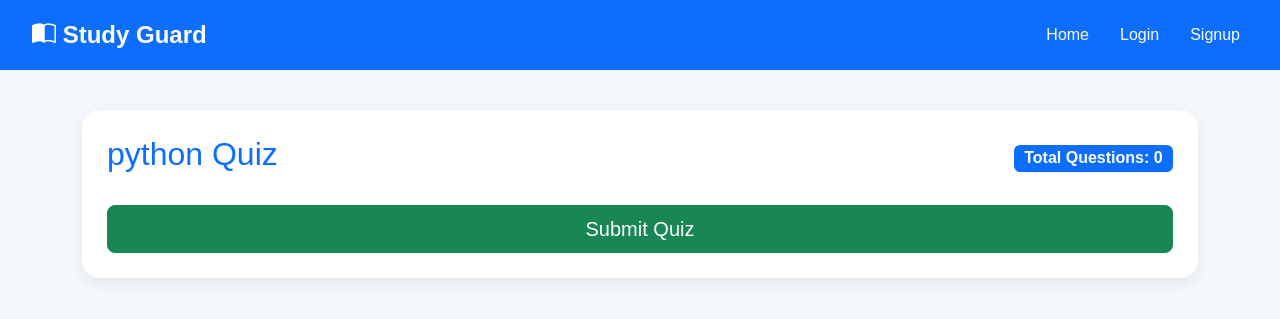
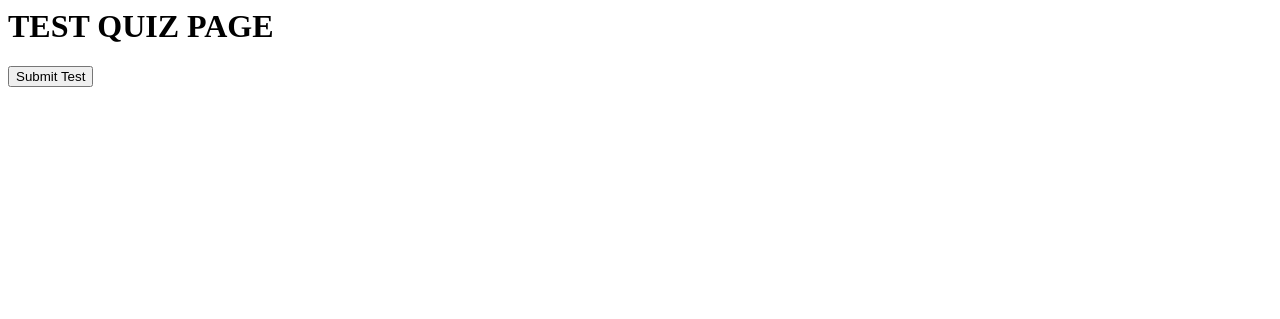
Before and after one commit to Sachingupta209/Study-Guard, a Django app: page /student/quiz/take/47/ in a window 1280 px wide. Shown: the top 319 px of the page. Run offline with Django 5.2, Linux system fonts and the light colour scheme; a user stored in the database is signed in; data comes from the database, SQL or seed files in the repository.

Commit message:
Template test

```diff
--- a/core/templates/take_quiz.html
+++ b/core/templates/take_quiz.html
@@ -1,127 +1,13 @@
-{% extends 'base.html' %}
+<h1>TEST QUIZ PAGE</h1>
 
-{% block content %}
+<form method="POST" action="{% url 'submit_quiz' quiz.id %}">
 
-<div class="container">
+    {% csrf_token %}
 
-    <div class="card-box">
+    <button type="submit">
 
-        <div class="d-flex justify-content-between align-items-center mb-4">
+        Submit Test
 
-            <h2 class="text-primary">
-                {{ quiz.subject }} Quiz
-            </h2>
+    </button>
 
-            <span class="badge bg-primary fs-6">
-
-                Total Questions:
-                {{ questions|length }}
-
-            </span>
-
-        </div>
-
-
-        <form method="POST" action="{% url 'submit_quiz' quiz.id %}">
-
-            {% csrf_token %}
-
-            {% for q in questions %}
-
-            <div class="card mb-4 border-0 shadow-sm">
-
-                <div class="card-body">
-
-                    <h5 class="mb-4">
-
-                        Q{{ forloop.counter }}.
-                        {{ q.question_text }}
-
-                    </h5>
-
-                    <div class="form-check mb-3">
-
-                        <input
-                        class="form-check-input"
-                        type="radio"
-                        name="{{ q.id }}"
-                        value="{{ q.option_a }}"
-                        required>
-
-                        <label class="form-check-label">
-
-                            {{ q.option_a }}
-
-                        </label>
-
-                    </div>
-
-                    <div class="form-check mb-3">
-
-                        <input
-                        class="form-check-input"
-                        type="radio"
-                        name="{{ q.id }}"
-                        value="{{ q.option_b }}">
-
-                        <label class="form-check-label">
-
-                            {{ q.option_b }}
-
-                        </label>
-
-                    </div>
-
-                    <div class="form-check mb-3">
-
-                        <input
-                        class="form-check-input"
-                        type="radio"
-                        name="{{ q.id }}"
-                        value="{{ q.option_c }}">
-
-                        <label class="form-check-label">
-
-                            {{ q.option_c }}
-
-                        </label>
-
-                    </div>
-
-                    <div class="form-check">
-
-                        <input
-                        class="form-check-input"
-                        type="radio"
-                        name="{{ q.id }}"
-                        value="{{ q.option_d }}">
-
-                        <label class="form-check-label">
-
-                            {{ q.option_d }}
-
-                        </label>
-
-                    </div>
-
-                </div>
-
-            </div>
-
-            {% endfor %}
-
-            <button
-            type="submit"
-            class="btn btn-success btn-lg w-100">
-
-                Submit Quiz
-
-            </button>
-
-        </form>
-
-    </div>
-
-</div>
-
-{% endblock %}
+</form>
```
